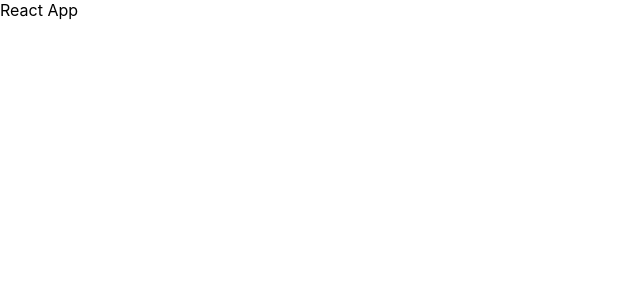
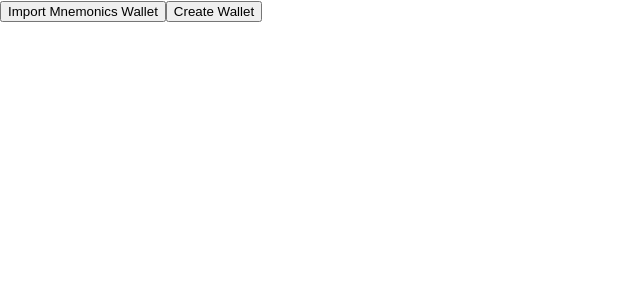
Before and after one commit to Madhavkabra/Network_Verified_Task, a React (Create React App) app: page / in a window 1280 px wide. Shown: the top 300 px of the page, without its empty margins (0-640 px from the left). Built offline with nearby package versions, Linux system fonts and the light colour scheme.

Commit message:
Import mnemonics and create new wallet using verified network

```diff
--- a/src/App.js
+++ b/src/App.js
@@ -1,8 +1,9 @@
+import { VerifiedNetworkWallet } from './components/VerifiedNetworkWallet';
 
 function App() {
   return (
-    <div >
-      React App
+    <div>
+      <VerifiedNetworkWallet />
     </div>
   );
 }
--- /dev/null
+++ b/src/components/VerifiedNetworkWallet/index.jsx
@@ -0,0 +1,25 @@
+import React from 'react';
+
+import { VerifiedWallet } from '@verified-network/verified-sdk';
+
+export const VerifiedNetworkWallet = () => {
+  const importMnemonicsWallet = async () => {
+    const mnemonics = await VerifiedWallet.generateMnemonic();
+    const wallet = VerifiedWallet.importWallet(mnemonics);
+
+    console.log(wallet);
+  };
+
+  const createWallet = async () => {
+    const wallet = VerifiedWallet.createWallet();
+
+    console.log(wallet);
+  };
+
+  return (
+    <div>
+      <button onClick={importMnemonicsWallet}>Import Mnemonics Wallet</button>
+      <button onClick={createWallet}>Create Wallet</button>
+    </div>
+  );
+};
```
